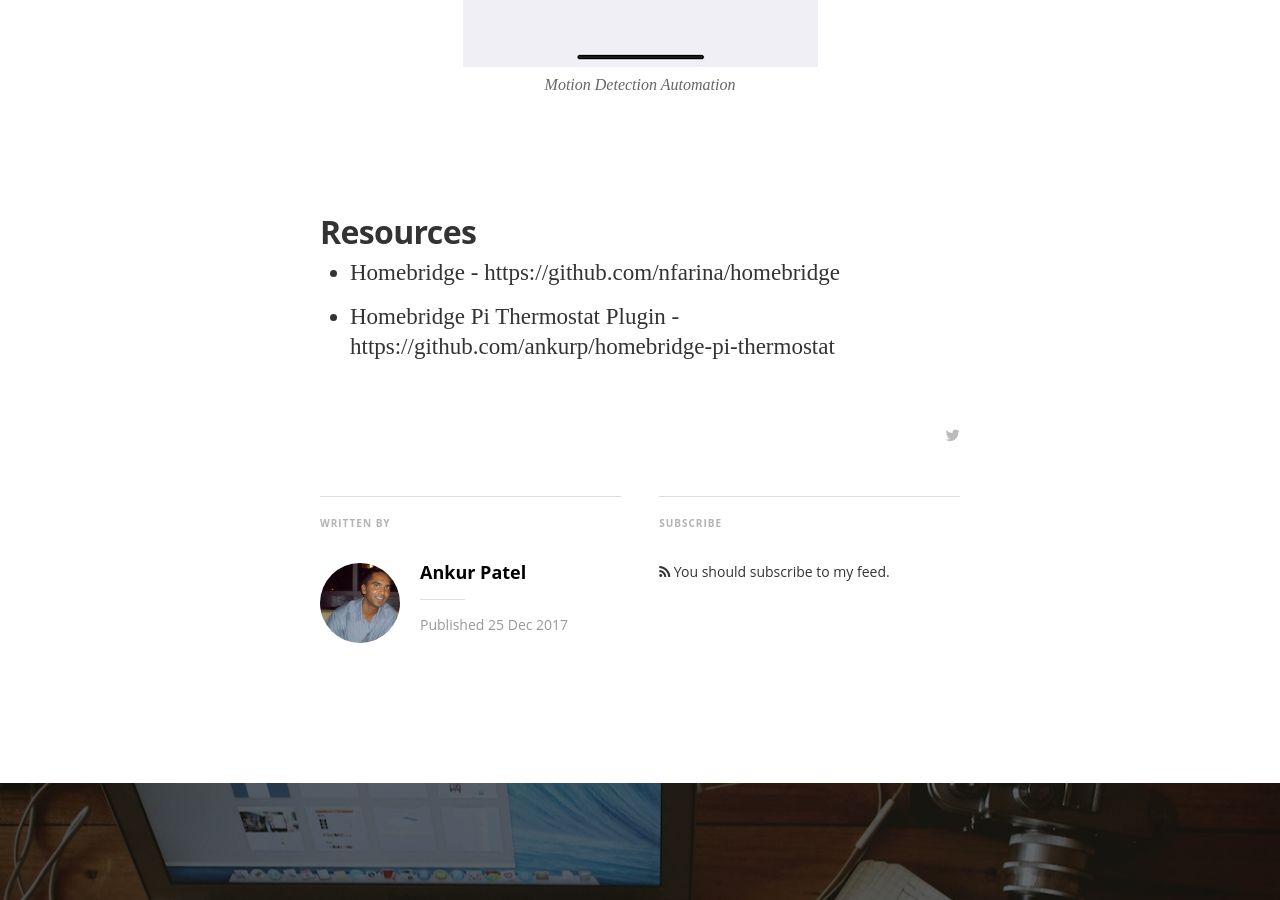
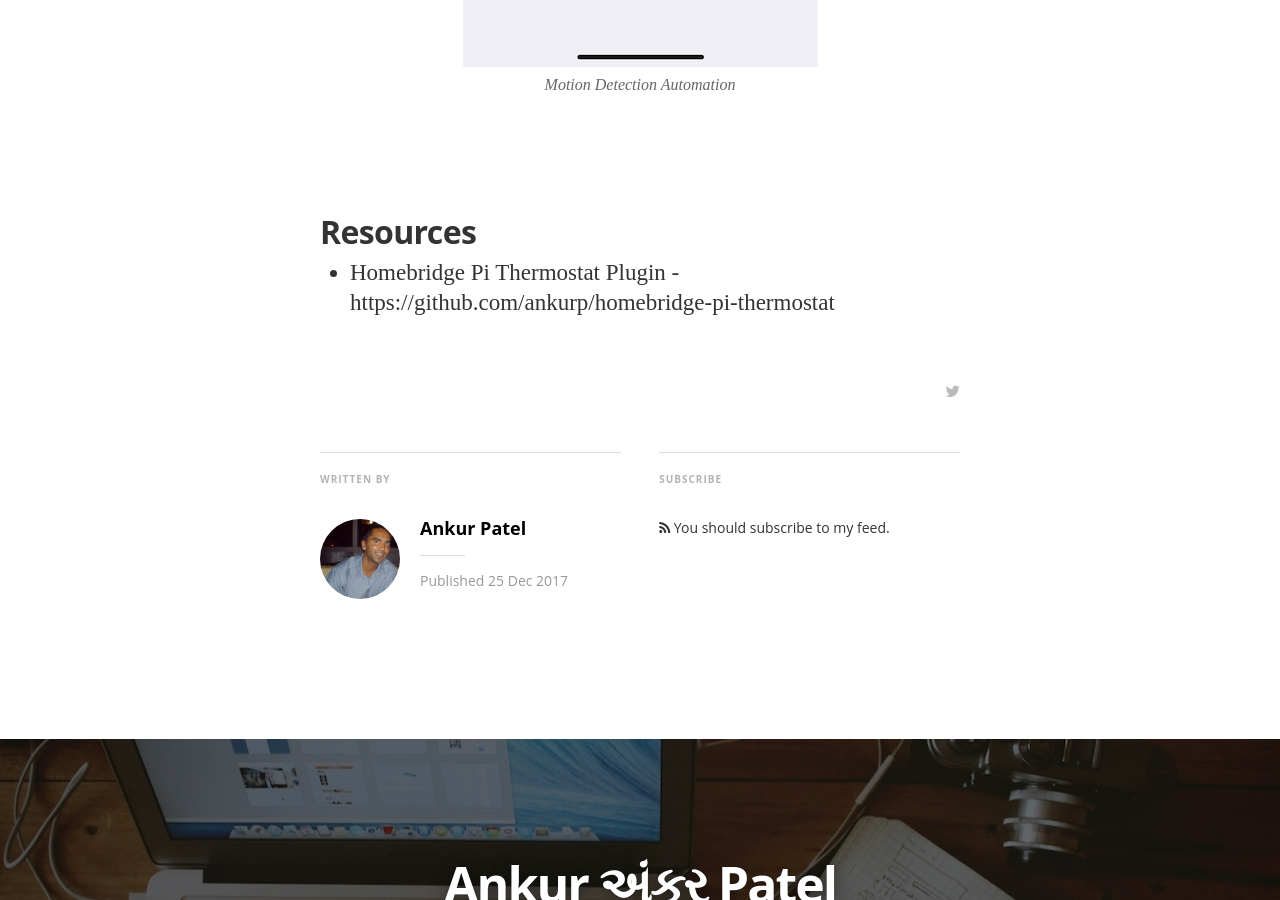
Before and after one commit to EncoreDevLabs/blog, a Jekyll site: the page built from _posts/2017-12-25-homekit-pi-thermostat.markdown, in a window 1280 px wide and 900 px high, scrolled down 17427 px. Built offline with Jekyll 4.4.1, drawn with Linux system fonts in a browser that asks for light colours; nearby versions of some CDN libraries; some web fonts are replaced; comment, search, counter and statistics services are not loaded.

Commit message:
Updating post

```diff
--- a/_posts/2017-12-25-homekit-pi-thermostat.markdown
+++ b/_posts/2017-12-25-homekit-pi-thermostat.markdown
@@ -189,5 +189,4 @@ Another extension to this thermostat is to add a [motion sensor](http://a.co/0BX
 
 ## Resources
 
-* Homebridge - https://github.com/nfarina/homebridge
 * Homebridge Pi Thermostat Plugin - https://github.com/ankurp/homebridge-pi-thermostat
```
